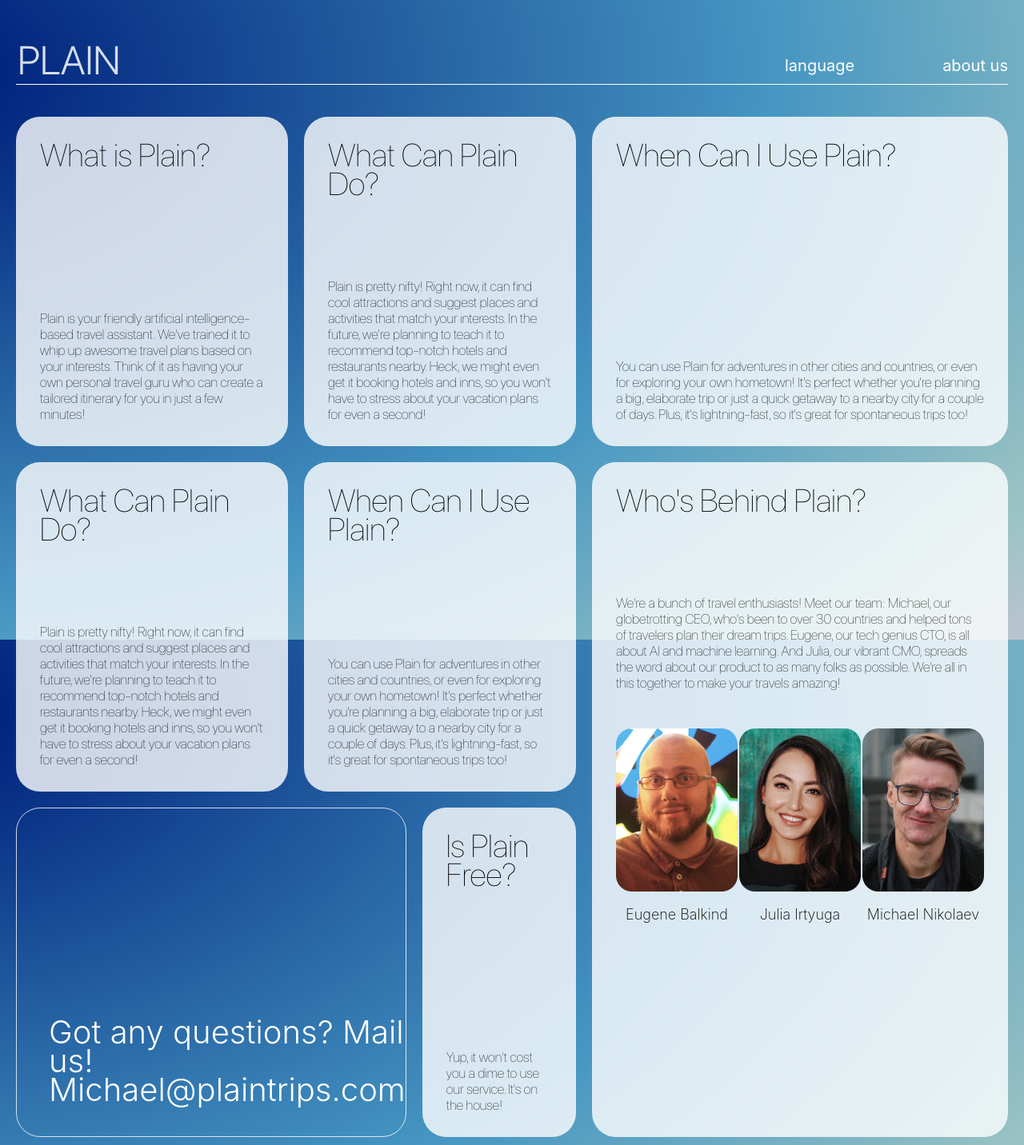
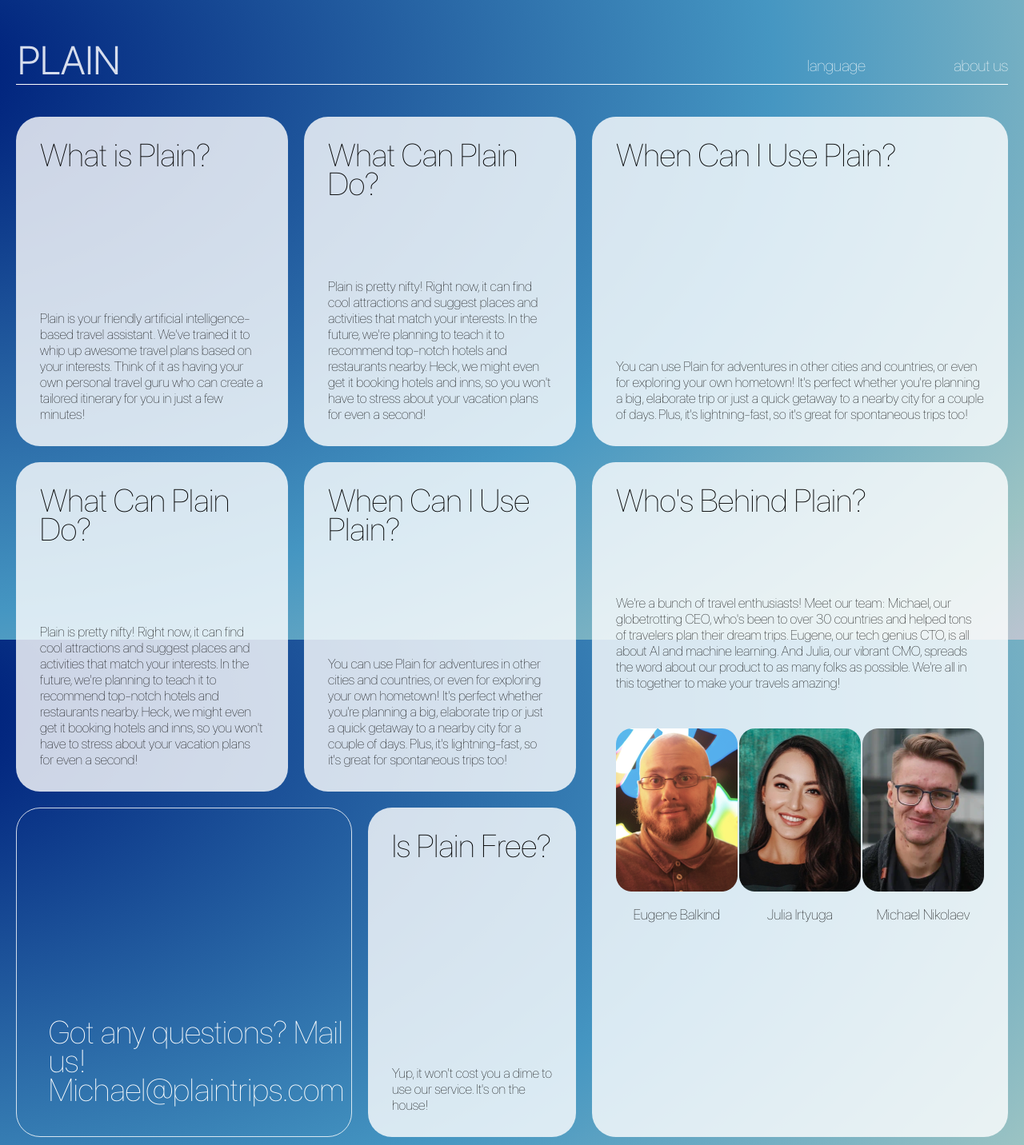
Before and after one commit to KoroLev2512/plain, a Next.js app: page /about in a window 1280 px wide. Shown: the whole page at 80% size. Built offline with nearby package versions, Linux system fonts and the light colour scheme.

Commit message:
fixed fonts

```diff
--- a/src/entities/Header/styles.module.scss
+++ b/src/entities/Header/styles.module.scss
@@ -17,7 +17,7 @@
   display: flex;
   justify-content: flex-end;
   text-align: right;
-  font-family: "SF Pro Display", serif;
+  font-family: UltraLight, sans-serif;;
   font-size: 20px;
   font-style: normal;
   font-weight: 400;
--- a/src/pages/about/styles.module.scss
+++ b/src/pages/about/styles.module.scss
@@ -1,8 +1,3 @@
-//@import "../../styles/variables.scss";
-//@import "../../styles/colors.scss";
-//@import "../../styles/mixins.scss";
-@import url('https://fonts.googleapis.com/css2?family=Inter:wght@100..900&display=swap');
-
 .wrapper {
   display: grid;
   align-items: stretch;
@@ -101,7 +96,7 @@
 }
 
 .cardLabel {
-  font-family: "SF Pro Display", serif;
+  font-family: UltraLight, sans-serif;;
   font-size: 18px;
   font-style: normal;
   font-weight: 200;
@@ -126,7 +121,7 @@
   align-items: end;
   margin-left: 40px;
   color: white;
-  font-family: "SF Pro Display", serif;
+  font-family: UltraLight, sans-serif;;
   font-size: 40px;
   font-style: normal;
   font-weight: 300;
```
